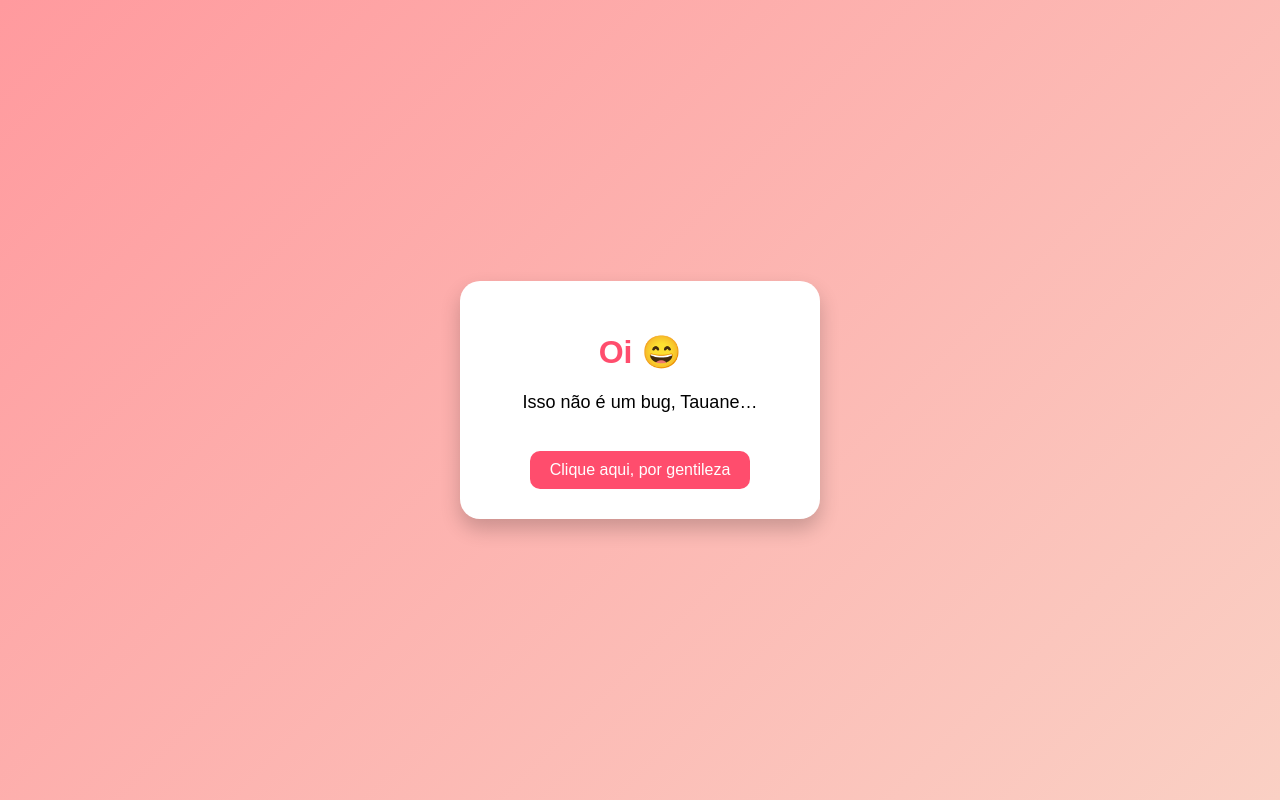
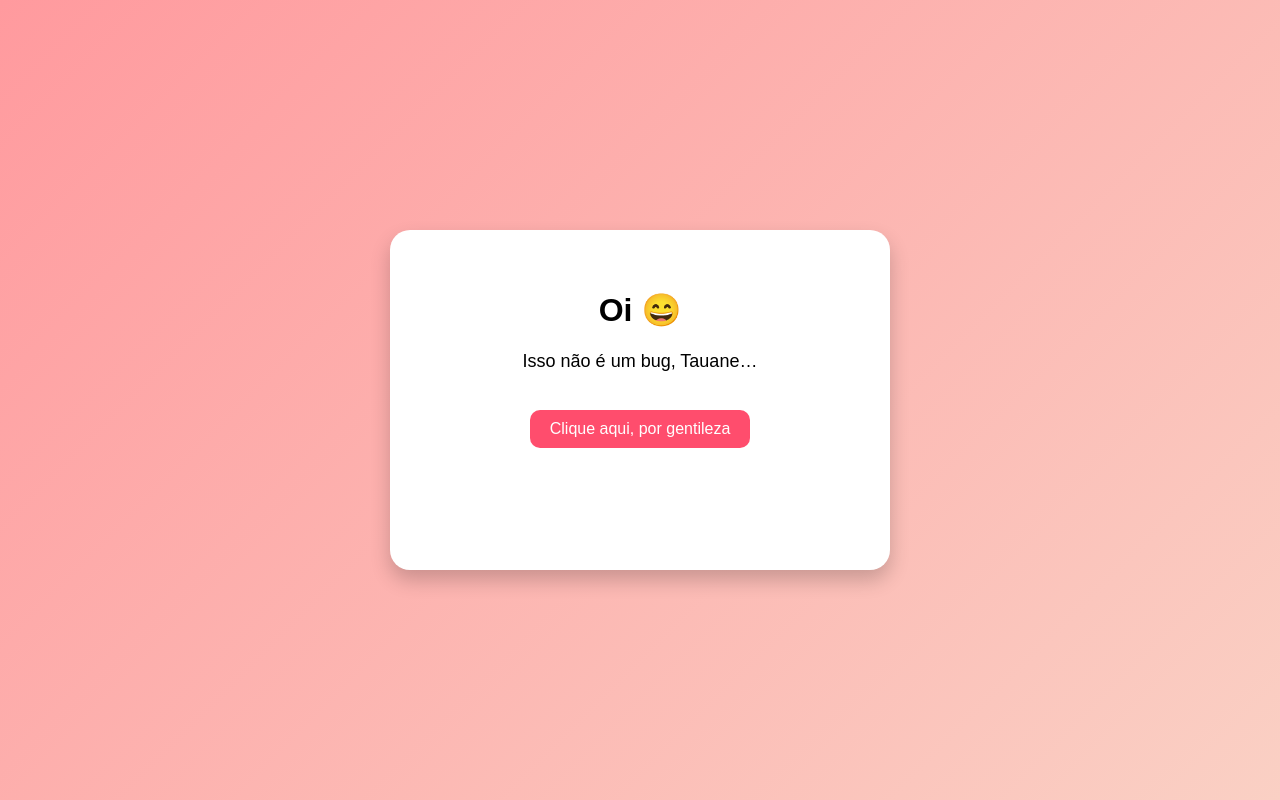
Before and after one commit to GFK-GTH/Clique-aqui, a plain HTML site: page index.html in a window 1280 px wide. Drawn offline with Linux system fonts and the light colour scheme.

Commit message:
Update index.html

```diff
--- a/index.html
+++ b/index.html
@@ -15,12 +15,16 @@
     }
 
     .card {
-      background: white;
-      padding: 30px;
-      border-radius: 20px;
-      text-align: center;
-      width: 300px;
-      box-shadow: 0 10px 20px rgba(0,0,0,0.2);
+  background: white;
+  padding: 40px;
+  border-radius: 20px;
+  text-align: center;
+  width: 90%;
+  max-width: 420px;
+  min-height: 260px;
+  box-shadow: 0 10px 20px rgba(0,0,0,0.2);
+}
+
     }
 
     h1 {
```
